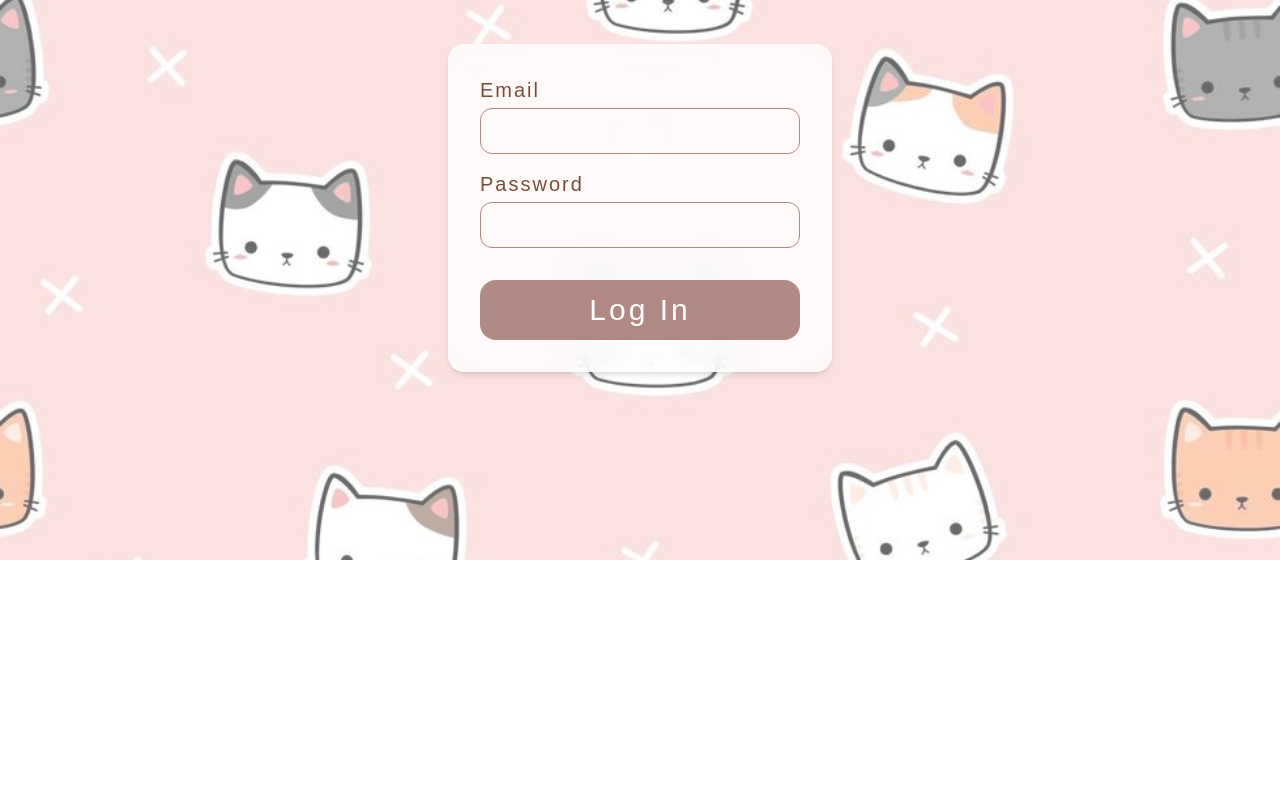
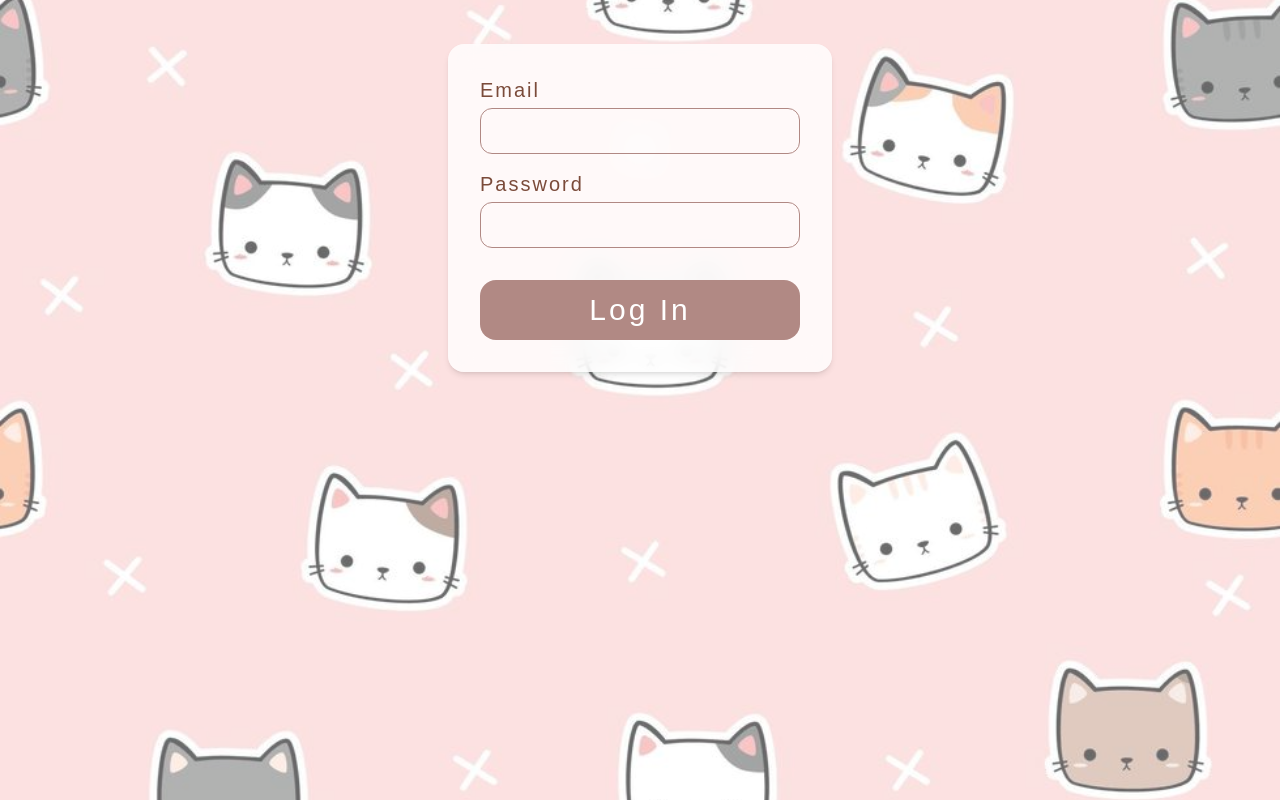
Before and after one commit to agao1224/hen-bday-2025, a React (Vite) app: page /login in a window 1280 px wide. Shown: the part 298-1098 px from the top of the page. Before the commit the page ends 930 px from the top, so only its background shows below. Built offline with nearby package versions, Linux system fonts and the light colour scheme; no server answers; a web font is replaced by a local one.

Commit message:
Bottom buffer

```diff
--- a/src/App.tsx
+++ b/src/App.tsx
@@ -60,6 +60,8 @@ const AppContent = () => {
           }
         />
       </Routes>
+
+      <div className="h-[20vh] sm:h-[30vh]" />
     </div>
   );
 };
```
